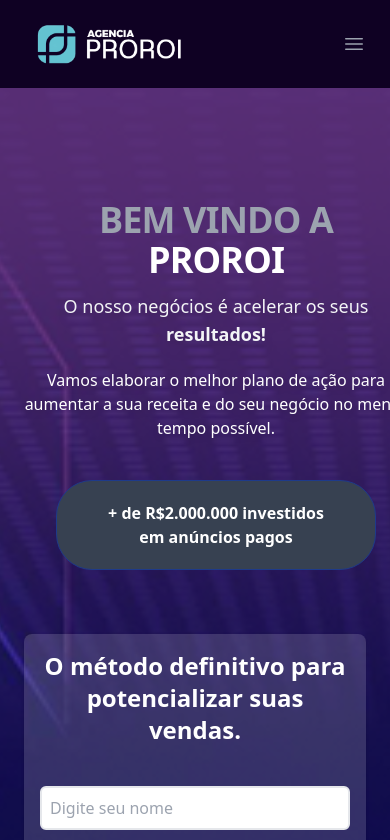
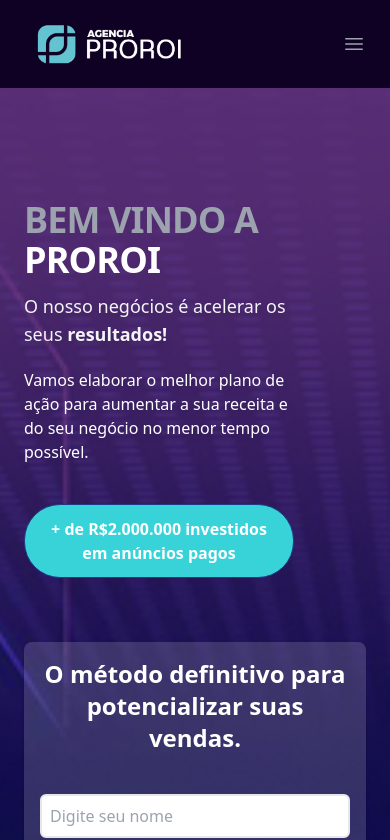
Before and after one commit to dev-divine/proroi-landing-page, a React (Vite) app: page / in a window 390 px wide. Shown: the top 840 px of the page. Built offline with nearby package versions, Linux system fonts and the light colour scheme.

Commit message:
fix: responsiviness

```diff
--- a/src/views/components/about-us.tsx
+++ b/src/views/components/about-us.tsx
@@ -16,11 +16,11 @@ export function AboutUs() {
 
         <div className="px-6 lg:contents">
           <div className="mx-auto max-w-2xl pb-24 pt-16 sm:pb-32 sm:pt-20 lg:ml-8 lg:mr-0 lg:w-full lg:max-w-[486px] lg:flex-none lg:pt-32 xl:w-1/2">
-            <p className="mb-5 text-5xl font-semibold leading-7 text-main-purple">
+            <p className="mb-5 text-4xl font-semibold leading-7 text-main-purple sm:text-5xl">
               Quem somos
             </p>
             <h1 className="mt-2 text-3xl font-bold tracking-tight text-gray-800 sm:text-4xl">
-              A História e as Pessoas Por Trás da Nossa Empresa
+              A história e as pessoas por trás da nossa empresa
             </h1>
             <p className="mt-6 max-w-xl text-base leading-7 text-gray-700 lg:max-w-none">
               Somos uma agência de marketing digital centrada em estabelecer
--- a/src/views/components/header.tsx
+++ b/src/views/components/header.tsx
@@ -27,25 +27,27 @@ export function Header() {
             />
             <div className="mx-auto max-w-5xl py-36 md:py-32 lg:pb-56 lg:pt-52">
               <div className="flex flex-wrap justify-between text-center md:flex-nowrap">
-                <div className="animate move-animation-left mx-auto min-w-96 flex-1 gap-20 md:mx-0">
-                  <h2 className="text-center text-4xl font-bold tracking-tight text-gray-400 md:text-left">
+                <div className="animate move-animation-left mx-auto min-w-96 gap-20 text-center md:mx-0">
+
+                  <h2 className=" text-left text-4xl font-bold tracking-tight text-gray-400 sm:max-w-sm md:max-w-md md:text-left lg:max-w-lg xl:max-w-xl">
                     BEM VINDO A
                   </h2>
-                  <h1 className="text-center text-4xl font-bold tracking-tight text-white ph:text-left ph:text-8xl">
+                  <h1 className="max-w-[270px] text-left text-4xl font-bold tracking-tight text-white sm:max-w-sm md:max-w-md ph:text-left ph:text-8xl lg:max-w-lg xl:max-w-xl">
                     PROROI
                   </h1>
-                  <p className="mx-auto mb-5 mt-3 text-center text-lg text-gray-100 drop-shadow-lg ph:mx-0 ph:text-left">
+                  <p className="mb-5 mt-3 max-w-[270px] text-left text-lg text-gray-100 drop-shadow-lg sm:max-w-sm md:max-w-md ph:mx-0 ph:text-left lg:max-w-lg xl:max-w-xl">
                     O nosso negócios é acelerar os seus{' '}
                     <span className="font-bold">resultados!</span>
                   </p>
-                  <p className="mx-auto max-w-96 text-center text-white drop-shadow-md ph:mx-0 ph:text-left">
+                  <p className="max-w-[270px] text-left text-white drop-shadow-md sm:max-w-sm md:max-w-md ph:mx-0 ph:text-left lg:max-w-lg xl:max-w-xl">
                     Vamos elaborar o melhor plano de ação para aumentar a sua
                     receita e do seu negócio no menor tempo possível.
                   </p>
-                  <div className="mx-auto mt-10 max-w-80 rounded-[36px] border border-blue-900 bg-gray-700 px-10 py-5 font-bold text-white ph:mx-0">
+                  <div className="mt-10 max-w-[270px] rounded-[36px] border border-blue-900 bg-secondary px-5 py-3 font-bold text-white sm:mx-3 sm:max-w-sm md:max-w-md lg:max-w-lg xl:max-w-xl">
                     <p>+ de R$2.000.000 investidos em anúncios pagos</p>
                   </div>
                 </div>
+
                 <form className="animate move-animation-right mx-auto mt-16 w-full max-w-sm rounded-lg bg-transparent bg-white bg-opacity-15 p-4 shadow md:mt-0">
                   <h2 className="mb-4 text-2xl font-bold text-white">
                     O método definitivo para potencializar suas vendas.
@@ -77,11 +79,6 @@ export function Header() {
                     CONTRATAR CONSULTORIA
                   </button>
                 </form>
-                {/* <img
-                  src={owners}
-                  alt="CTOs da empresa Proroi"
-                  className="absolute bottom-36 right-5 z-10 hidden h-[1126px] ph:mx-auto ph:block tb:mx-0 tb:flex"
-                /> */}
               </div>
             </div>
 
```
